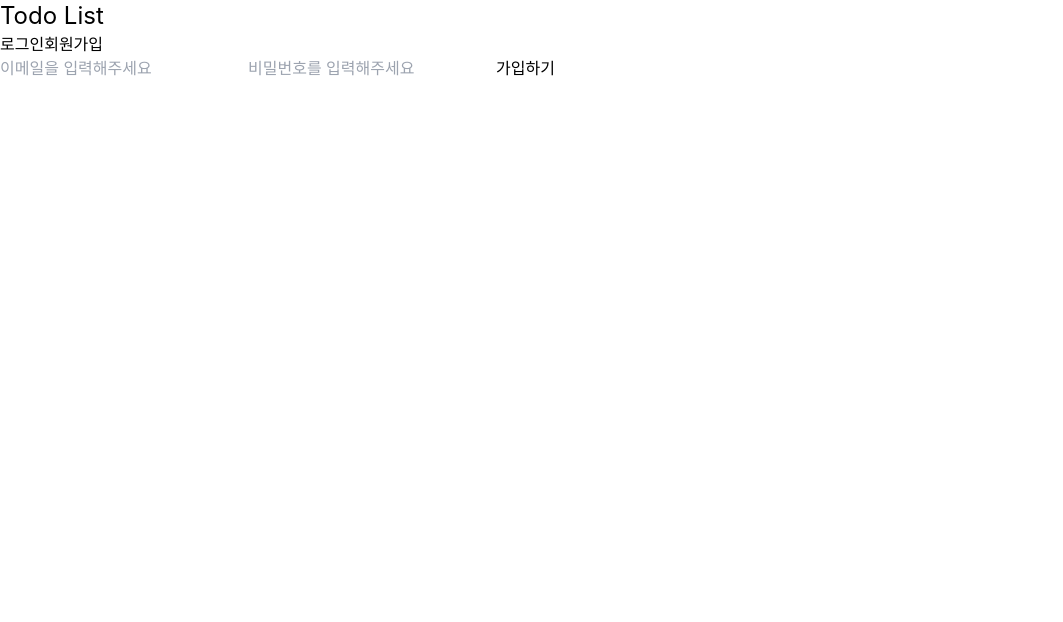
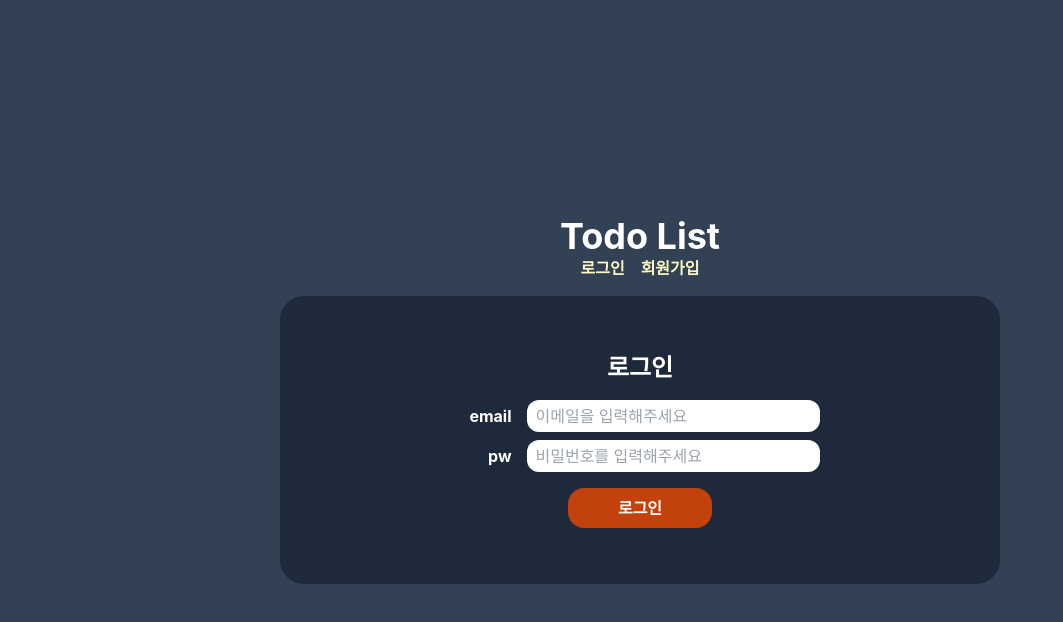
Before and after one commit to MintaekCho/wanted-pre-onboarding-frontend, a React (Create React App) app: page /signin in a window 1280 px wide. Shown: the top 622 px of the page, without its empty margins (0-1063 px from the left). Built offline with nearby package versions, Linux system fonts and the light colour scheme.

Commit message:
feat : Todo 스타일링

```diff
--- a/package.json
+++ b/package.json
@@ -9,6 +9,7 @@
     "axios": "^1.3.5",
     "react": "^18.2.0",
     "react-dom": "^18.2.0",
+    "react-icons": "^4.8.0",
     "react-router-dom": "^6.10.0",
     "react-scripts": "5.0.1",
     "web-vitals": "^2.1.4"
--- a/src/components/AddTodo.jsx
+++ b/src/components/AddTodo.jsx
@@ -12,22 +12,26 @@ export default function AddTodo({ onAddTodo }) {
 
   const handleSubmit = (e) => {
     e.preventDefault();
-    todoApi.createTodo(text)
-    .then((res) => {
+    if (text.trim().length !== 0) {
+      todoApi.createTodo(text).then((res) => {
         console.log(res);
-        onAddTodo(res.data)
-    });
+        onAddTodo(res.data);
+      });
+    }
     setText("");
   };
   return (
-    <form onSubmit={handleSubmit}>
+    <form className="w-4/5" onSubmit={handleSubmit}>
       <input
+        className="p-2 w-[85%] h-full rounded-l-2xl outline-none"
         type="text"
         placeholder="add Todo"
         onChange={handleChange}
         value={text}
       />
-      <button>ADD</button>
+      <button className="bg-orange-700 w-[15%] h-full p-2 rounded-r-2xl">
+        ADD
+      </button>
     </form>
   );
 }
--- a/src/components/Header.jsx
+++ b/src/components/Header.jsx
@@ -1,32 +1,50 @@
 import React from "react";
 import { createContext } from "react";
 import { useState } from "react";
-import { Link } from "react-router-dom";
+import { Link, useNavigate } from "react-router-dom";
 
 export const LoginContext = createContext();
 
-export default function Header() {
-  const [isLogin, setIsLogin] = useState(false)
+export default function Header( props ) {
+  const [isLogin, setIsLogin] = useState(false);
 
-  const handleIsLoginChange = (value) => {
+  const navigate = useNavigate();
+
+  const handleValidLogin = (value) => {
     setIsLogin(value);
-  }
+  };
+
+  const handleSign = () => {
+    if (localStorage.getItem("token")) navigate("/");
+  };
 
   return (
-    <header>
+    <header className="flex items-center justify-center flex-col font-bold">
       <Link to={"/"}>
-        <h1 className="text-2xl">Todo List</h1>
+        <h1 className="text-4xl text-white">Todo List</h1>
       </Link>
-      <div>
+      <div className="text-yellow-100">
         {isLogin ? (
           <Link to={"/"} onClick={() => localStorage.removeItem("token")}>
             로그아웃
           </Link>
         ) : (
-          <LoginContext.Provider value={handleIsLoginChange}>
-            <Link to={"/signin"}>로그인</Link>
-            <Link to={"/signup"}>회원가입</Link>
-          </LoginContext.Provider>
+          <div>
+            <Link
+              to={{
+                pathname: `/signin`,
+                state: { handleValidLogin: handleValidLogin },
+              }}
+            >
+              로그인
+            </Link>
+            <Link
+              className="ml-4"
+              to={{ pathname: `/signup`, state: { handleValidLogin } }}
+            >
+              회원가입
+            </Link>
+          </div>
         )}
       </div>
     </header>
--- a/src/components/InputForm.jsx
+++ b/src/components/InputForm.jsx
@@ -1,8 +1,7 @@
 import React from "react";
-import { useContext } from "react";
 import { useState } from "react";
+import { useLocation } from "react-router-dom";
 import UserInfo from "../api/userInfo";
-import { LoginContext } from "./Header";
 
 export default function InputForm({ type }) {
   const [email, setEmail] = useState("");
@@ -11,16 +10,18 @@ export default function InputForm({ type }) {
   const [passwordCheck, setPasswordCheck] = useState(false);
 
   const userInfo = new UserInfo();
-  const handleIsLoginChange = useContext(LoginContext);
+  const location = useLocation();
+  const handleValidLogin = location.state &&
+  console.log(handleValidLogin)
 
   const handleSubmit = (e) => {
     e.preventDefault();
-    if(type === 'signup') {
-      userInfo.signup(email, password)
+    if (type === "signup") {
+      userInfo.signup(email, password);
     }
 
-    if(type === 'signin') {
-      userInfo.signin(email, password)
+    if (type === "signin") {
+      userInfo.signin(email, password);
     }
     setEmail("");
     setPassword("");
@@ -28,41 +29,75 @@ export default function InputForm({ type }) {
 
   const handleEmail = (e) => {
     setEmail(e.target.value);
-    setEmailCheck(validateEmail(email))
+    setEmailCheck(validateEmail(email));
     console.log();
-  }
+  };
 
   const handlePassword = (e) => {
     setPassword(e.target.value);
-    setEmailCheck(validatePassword(password))
-  }
+    setEmailCheck(validatePassword(password));
+  };
 
+  let buttonType = "";
 
-  let buttonType = '';
-
-  switch(type) {
-    case 'signup' : buttonType = '"signup-button"'; break;
-    case 'signin' : buttonType = '"signin-button"'; break;
-    default : return
+  switch (type) {
+    case "signup":
+      buttonType = '"signup-button"';
+      break;
+    case "signin":
+      buttonType = '"signin-button"';
+      break;
+    default:
+      return;
   }
 
   return (
-    <form onSubmit={handleSubmit}>
+    <form
+      className="flex flex-col items-center justify-center w-3/5 h-2/5 mt-4 bg-slate-800 rounded-3xl"
+      onSubmit={handleSubmit}
+    >
+      <h2 className="text-2xl text-white font-bold mb-4">
+        {type === "signup" ? "회원가입" : "로그인"}
+      </h2>
+
+      <div className="w-1/2 h-8 flex items-center gap-2">
+        <label
+          className="w-[15%] text-white font-bold text-right"
+          htmlFor="email"
+        >
+          email
+        </label>
         <input
+          id="email"
+          className="w-[85%] h-full p-2 rounded-xl outline-none ml-2"
           data-testid="email-input"
           type="text"
           placeholder="이메일을 입력해주세요"
           value={email}
           onChange={handleEmail}
         />
+      </div>
+      <div className="w-1/2 h-8 flex items-center mt-2 gap-2">
+        <label className="w-[15%] text-white font-bold text-right" htmlFor="pw">
+          pw
+        </label>
         <input
+          id="pw"
+          className="w-[85%] h-full p-2 rounded-xl outline-none ml-2"
           data-testid="password-input"
           type="text"
           placeholder="비밀번호를 입력해주세요"
           value={password}
           onChange={handlePassword}
         />
-      <button data-testid={buttonType}>가입하기</button>
+      </div>
+
+      <button
+        className="w-1/5 bg-orange-700 text-white font-bold p-2 rounded-2xl mt-4"
+        data-testid={buttonType}
+      >
+        {type === "signup" ? "회원가입" : "로그인"}
+      </button>
     </form>
   );
 }
@@ -73,5 +108,5 @@ function validateEmail(email) {
 }
 
 function validatePassword(password) {
-  return password.length >= 8
+  return password.length >= 8;
 }
--- a/src/components/Todo.jsx
+++ b/src/components/Todo.jsx
@@ -1,23 +1,31 @@
 import React from "react";
 import { useContext } from "react";
 import { TodoContext } from "../context/TodoApiContext";
+import { BsFillEraserFill, BsPencil } from "react-icons/bs";
 
 export default function ({ todo, onDeleteTodo }) {
   const todoApi = useContext(TodoContext);
 
   return (
-    <li className="flex">
-      <input type="checkbox" />
-      <p>{todo.todo}</p>
-      <button>수정</button>
+    <li className="flex justify-between text-xl mt-2 font-bold">
+      <div className="flex w-3/5 items-center">
+        <input className="w-6 h-6" type="checkbox" />
+        <p className="w-full ml-4">{todo.todo}</p>
+      </div>
+      <div className="flex justify-end items-center">
+        <button className="w-8 h-8 mr-2 rounded-full bg-white text-black flex items-center justify-center">
+            <BsPencil />
+        </button>
         <button
+        className="w-8 h-8 rounded-full bg-white text-black flex items-center justify-center"
           onClick={() => {
             todoApi.deleteTodo(todo.id);
             onDeleteTodo(todo.id);
           }}
         >
-        삭제
+          <BsFillEraserFill />
         </button>
+      </div>
     </li>
   );
 }
--- a/src/index.css
+++ b/src/index.css
@@ -11,6 +11,10 @@ body {
   -moz-osx-font-smoothing: grayscale;
 }
 
+#root{
+  @apply w-screen h-screen bg-slate-700 p-10 flex flex-col justify-center items-center
+}
+
 code {
   font-family: source-code-pro, Menlo, Monaco, Consolas, "Courier New",
     monospace;
--- a/src/pages/Root.jsx
+++ b/src/pages/Root.jsx
@@ -6,11 +6,9 @@ import { TokenContext } from "../context/TokenContext";
 
 export default function Root() {
   return (
-    // <TokenContext>
       <TodoApiContext>
         <Header />
         <Outlet />
       </TodoApiContext>
-    // </TokenContext>
   );
 }
--- a/src/pages/TodoList.jsx
+++ b/src/pages/TodoList.jsx
@@ -29,8 +29,8 @@ export default function TodoList() {
 
   // TODO: Todo CRUD 구현하기
   return (
-    <section>
-      <ul>{todos && todos.map((todo) => <Todo todo={todo} onDeleteTodo={handleDeleteTodo}/>)}</ul>
+    <section className="w-3/5 min-w-[550px] max-w-[750px] h-4/5  min-h-[500px] max-h-[850px] flex items-center justify-center flex-col bg-slate-800 mt-10 rounded-2xl">
+      <ul className="text-white w-4/5 h-4/5 p-4 mb-4 overflow-auto">{todos && todos.map((todo) => <Todo todo={todo} onDeleteTodo={handleDeleteTodo}/>)}</ul>
       <AddTodo onAddTodo={handleAddTodo}/>
     </section>
   );
```
Also changed, not shown: 1 other file (tests, documents, lock files or other folders). Lines whose indentation alone changed are shown as unchanged.
